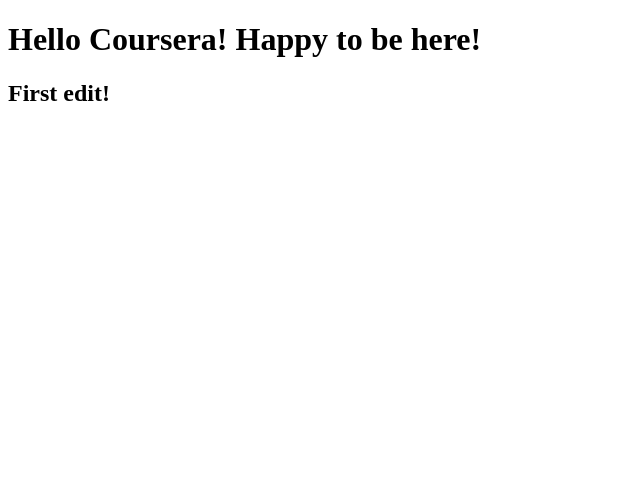
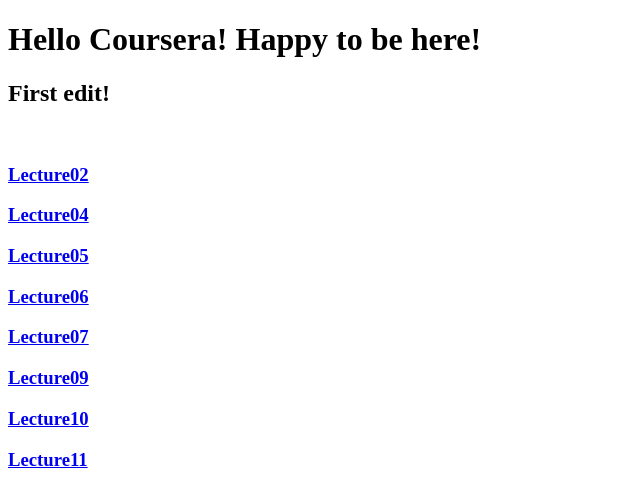
Before and after one commit to blue-alien-bg/course-angularjs, a plain HTML site: page index.html in a window 1280 px wide. Shown: the whole page, without its empty margins (0-640 px from the left). Drawn offline with Linux system fonts and the light colour scheme.

Commit message:
More display changes

```diff
--- a/index.html
+++ b/index.html
@@ -7,5 +7,14 @@
   <body>
     <h1>Hello Coursera! Happy to be here!</h1>
     <h2>First edit!</h2>
+    <br>
+    <h3><a href="examples/Lecture02/index.html">Lecture02</a></h3>
+    <h3><a href="examples/Lecture04/index.html">Lecture04</a></h3>
+    <h3><a href="examples/Lecture05/index.html">Lecture05</a></h3>
+    <h3><a href="examples/Lecture06/index.html">Lecture06</a></h3>
+    <h3><a href="examples/Lecture07/index.html">Lecture07</a></h3>
+    <h3><a href="examples/Lecture09/index.html">Lecture09</a></h3>
+    <h3><a href="examples/Lecture10/index.html">Lecture10</a></h3>
+    <h3><a href="examples/Lecture11/index.html">Lecture11</a></h3>
   </body>
 </html>
```
